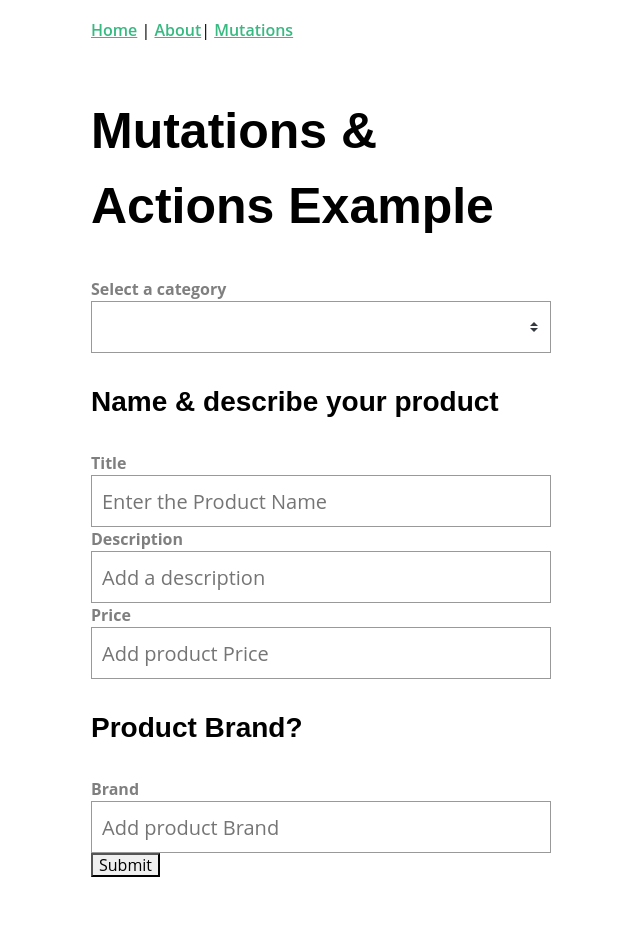
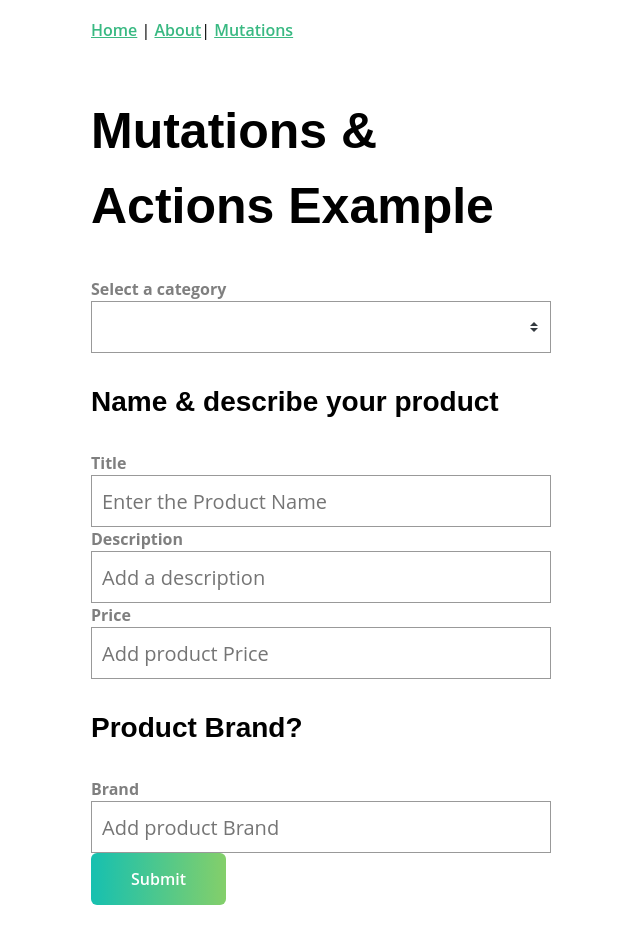
Before and after one commit to seltan-ursource/Vue, a Vue app: page /mutations in a window 1280 px wide. Shown: the whole page, without its empty margins (319-959 px from the left). Before the commit the page ends 897 px from the top, so only its background shows below. Built offline with nearby package versions, Linux system fonts and the light colour scheme.

Commit message:
Base button

```diff
--- a/package.json
+++ b/package.json
@@ -27,7 +27,9 @@
     "eslint": "^6.7.2",
     "eslint-plugin-prettier": "^3.1.1",
     "eslint-plugin-vue": "^6.2.2",
+    "node-sass": "^4.13.1",
     "prettier": "^1.19.1",
+    "sass-loader": "^8.0.2",
     "vue-template-compiler": "^2.6.11"
   }
 }
--- a/src/components/BaseButton.vue
+++ b/src/components/BaseButton.vue
@@ -1,15 +1,83 @@
 <template>
     <div>
-        <button><slot/></button>
+        <button v-on="$listeners" v-bind="$attrs" class="button" :class="buttonClass"><slot/></button>
     </div>
 </template>
 
 <script>
     export default {
-
+    inheritAttrs: false,
+      props: {
+        buttonClass: {
+          type: String
+        }
+      }
     }
 </script>
 
 <style lang="scss" scoped>
-
+.button {
+      display: inline-flex;
+      align-items: center;
+      justify-content: space-between;
+      height: 52px;
+      padding: 0 40px;
+      background: transparent;
+      border: none;
+      border-radius: 6px;
+      text-align: center;
+      font-weight: 600;
+      white-space: nowrap;
+      transition: all 0.2s linear;
+    }
+    .button:hover {
+      -webkit-transform: scale(1.02);
+      transform: scale(1.02);
+      box-shadow: 0 7px 17px 0 rgba(0, 0, 0, 0.2), 0 6px 20px 0 rgba(0, 0, 0, 0.19);
+    }
+    .button:active {
+      -webkit-transform: scale(1);
+      transform: scale(1);
+      box-shadow: none;
+    }
+    .button:focus {
+      outline: 0;
+    }
+    .button.-fill-gradient {
+      background: linear-gradient(to right, #16c0b0, #84cf6a);
+      color: #ffffff;
+    }
+    .button:disabled {
+      -webkit-transform: scale(1);
+      transform: scale(1);
+      box-shadow: none;
+      background: #eeeeee;
+    }
+    .button + .button {
+      margin-left: 1em;
+    }
+    .button.-fill-gray {
+      background: rgba(0, 0, 0, 0.5);
+      color: #ffffff;
+    }
+    .button.-size-small {
+      height: 32px;
+    }
+    .button.-icon-right {
+      text-align: left;
+      padding: 0 20px;
+    }
+    .button.-icon-right > .icon {
+      margin-left: 10px;
+    }
+    .button.-icon-left {
+      text-align: right;
+      padding: 0 20px;
+    }
+    .button.-icon-left > .icon {
+      margin-right: 10px;
+    }
+    .button.-icon-center {
+      padding: 0 20px;
+    }
 </style>
--- a/src/views/Mutations.vue
+++ b/src/views/Mutations.vue
@@ -9,7 +9,7 @@
       <BaseInput label="Price" v-model="product.price"  type = "text" placeholder="Add product Price" class="field"/>
       <h3>Product Brand?</h3>
       <BaseInput label="Brand" v-model="product.brand"  type = "text" placeholder="Add product Brand" class="field"/>
-      <BaseButton type="submit" >Submit</BaseButton>
+      <BaseButton type="submit" buttonClass="-fill-gradient">Submit</BaseButton>
     </form>
   </div>
 </template>
@@ -55,4 +55,8 @@
 </script>
 
 <style lang="scss" scoped>
+    .button.-fill-gradient {
+      background: linear-gradient(to right, #16c0b0, #84cf6a);
+      color: #ffffff;
+    }
 </style>
```
